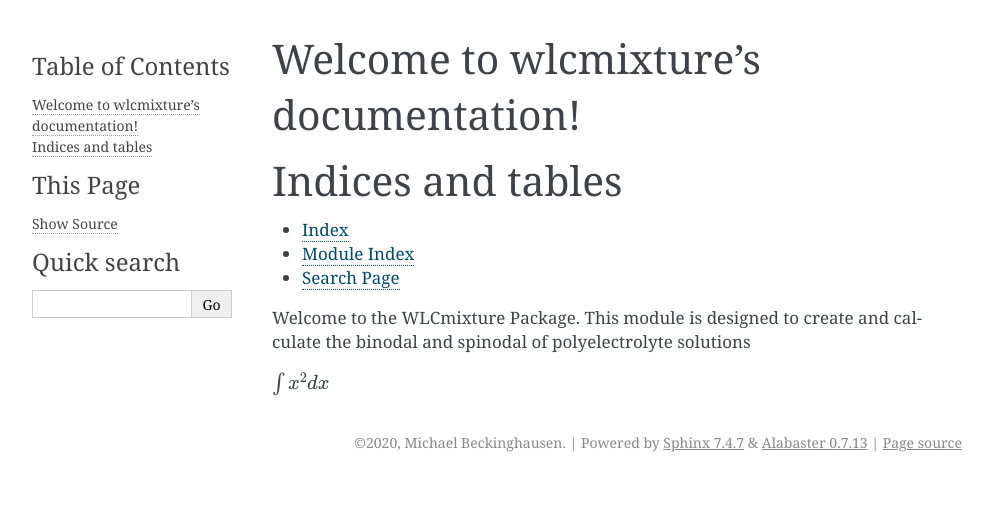
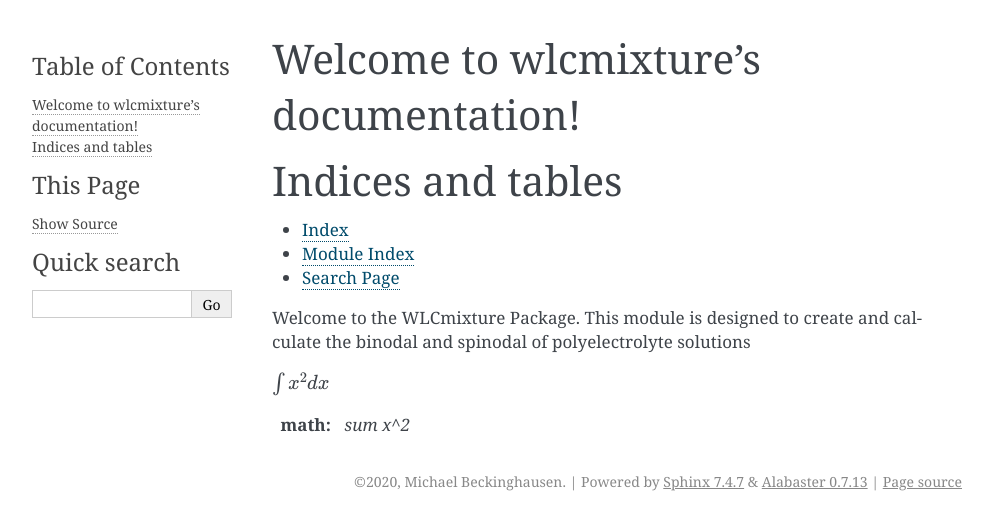
Before and after one commit to mbecking/wlcmixture, a Sphinx documentation site: the page built from doc/source/index.rst, in a window 1280 px wide. Shown: the top 530 px of the page, without its empty margins (148-1140 px from the left). Built offline with Sphinx 7.4.7, drawn with Linux system fonts in a browser that asks for light colours.

Commit message:
Testing out RST

```diff
--- a/doc/source/index.rst
+++ b/doc/source/index.rst
@@ -22,3 +22,5 @@ Indices and tables
 Welcome to the WLCmixture Package. This module is designed to create and calculate the binodal and spinodal of polyelectrolyte solutions
 
 :math:`\int x^2 dx`
+
+:math: `\sum x^2`
```
